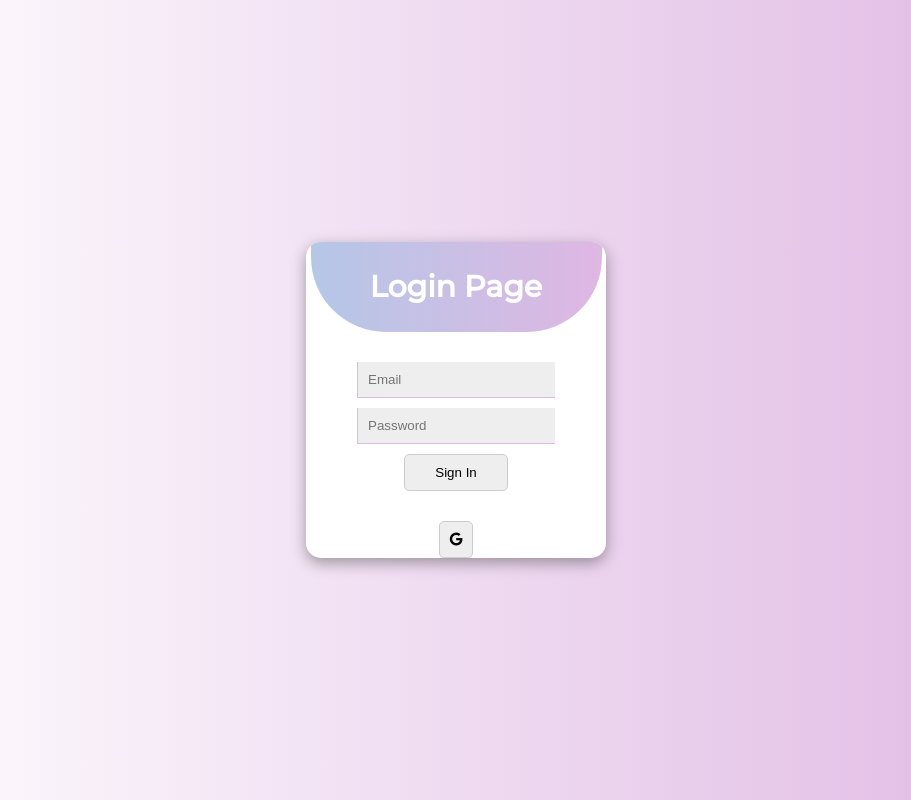
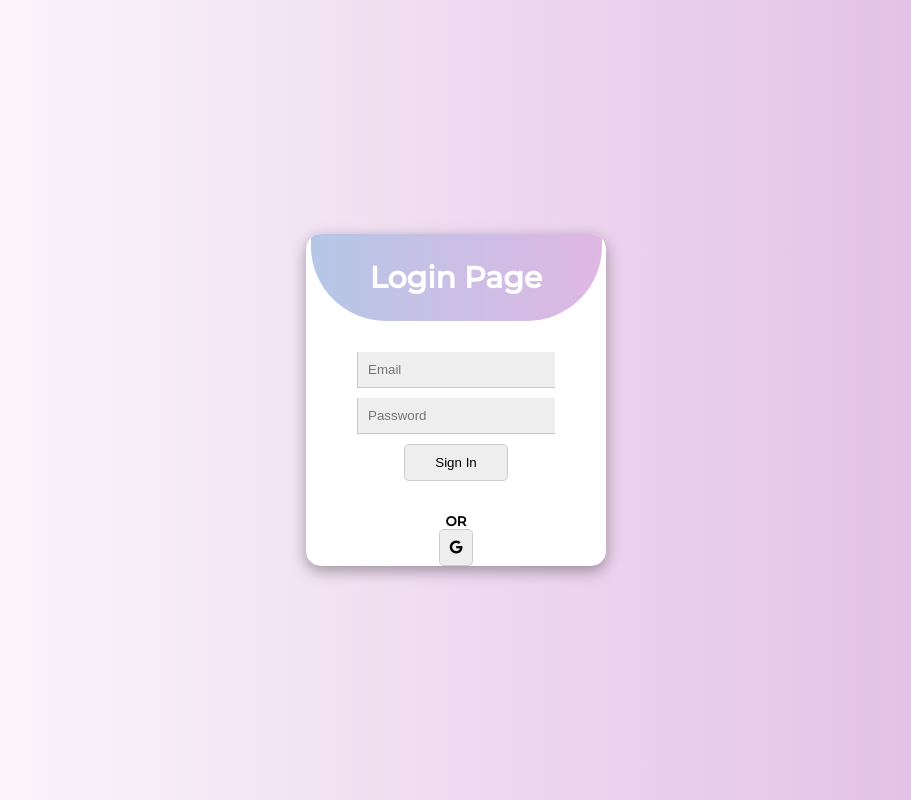
Before and after one commit to p1utoze/Hackme, a FastAPI app: page / in a window 1280 px wide. Shown: the whole page, without its empty margins (184-1095 px from the left). Run offline with FastAPI, Linux system fonts and the light colour scheme.

Commit message:
update: set id to input fields

```diff
--- a/templates/login.html
+++ b/templates/login.html
@@ -18,12 +18,13 @@
       <h1>Login Page</h1>
     </div>
     <form action="/auth" method="post">
-      <input type="email" placeholder="Email" class="input">
-      <input type="password" placeholder="Password" class="input">
+      <input type="email" placeholder="Email" class="input" id="email">
+      <input type="password" placeholder="Password" class="input" id="password">
       <button name="login" type="submit">Sign In</button>
     </form>
+    <div class="separator"><h5>OR</h5></div>
     <div class="login_option">
-        <form action="/v1/google/login" method="get">
+        <form action="/v1/google/login" method="get" class="google">
             <button class="account" type="submit"><i class="fa-brands fa-google" style="color: #000000;"></i></button>
             </form>
       </div>
```
